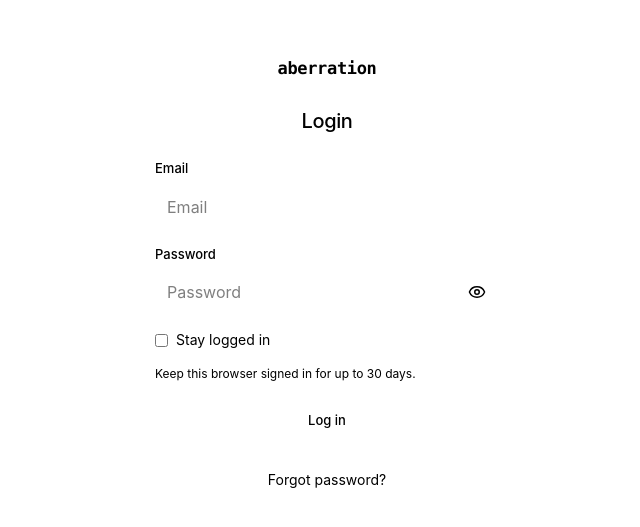
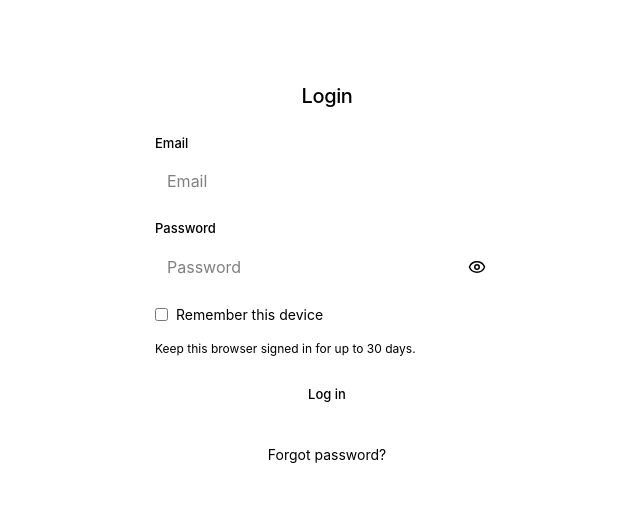
Before and after one commit to DataDrivenSustainabilitySolutions/off-key, a React (Vite) app in the folder frontend/: page /login in a window 1280 px wide. Shown: the part 127-654 px from the top of the page, without its empty margins (313-953 px from the left). Built offline with nearby package versions, Linux system fonts and the light colour scheme.

Commit message:
Polish sign-in copy and browser titles

```diff
--- a/frontend/index.html
+++ b/frontend/index.html
@@ -5,7 +5,7 @@
     <meta name="viewport" content="width=device-width, initial-scale=1.0" />
     <meta name="theme-color" content="#090909" />
     <link rel="icon" type="image/svg+xml" href="/favicon.svg" />
-    <title>aberration</title>
+    <title>Aberration — evidence of change</title>
   </head>
   <body>
     <div id="root"></div>
--- a/frontend/src/components/AuthLayout.tsx
+++ b/frontend/src/components/AuthLayout.tsx
@@ -18,6 +18,7 @@ export const AUTH_SUBMIT_BUTTON_CLASS =
 
 interface AuthLayoutProps {
   title: string;
+  showWordmark?: boolean;
   children: ReactNode;
   contentClassName?: string;
   titleProps?: ComponentProps<"h1">;
@@ -25,6 +26,7 @@ interface AuthLayoutProps {
 
 export function AuthLayout({
   title,
+  showWordmark = true,
   children,
   contentClassName,
   titleProps,
@@ -35,9 +37,11 @@ export function AuthLayout({
     <AuthBackdrop contentClassName="max-w-sm">
       <Card className="w-full gap-6 border-border py-7 sm:py-8">
         <CardHeader>
-          <div className="mb-5 text-center font-mono text-[17px] font-semibold tracking-[-0.02em]">
-            <span>aberration</span>
-          </div>
+          {showWordmark && (
+            <div className="mb-5 text-center font-mono text-[17px] font-semibold tracking-[-0.02em]">
+              <span>aberration</span>
+            </div>
+          )}
           <h1
             data-slot="card-title"
             className={cn("text-center text-xl font-medium leading-7 tracking-[-0.02em]", titleClassName)}
--- a/frontend/src/pages/Login.tsx
+++ b/frontend/src/pages/Login.tsx
@@ -99,7 +99,7 @@ const Login: React.FC = () => {
   };
 
   return (
-    <AuthLayout title="Login">
+    <AuthLayout title="Login" showWordmark={false}>
       <form onSubmit={handleLogin} className="space-y-4">
         {/* Email */}
         <div>
@@ -170,7 +170,7 @@ const Login: React.FC = () => {
             aria-describedby="remember-hint"
             onChange={(e) => setRememberMe(e.target.checked)}
           />
-          <label htmlFor="remember">Stay logged in</label>
+          <label htmlFor="remember">Remember this device</label>
         </div>
         <p id="remember-hint" className="text-xs text-muted-foreground">Keep this browser signed in for up to 30 days.</p>
 
```
Also changed, not shown: 3 other files (tests, documents, lock files or other folders).
